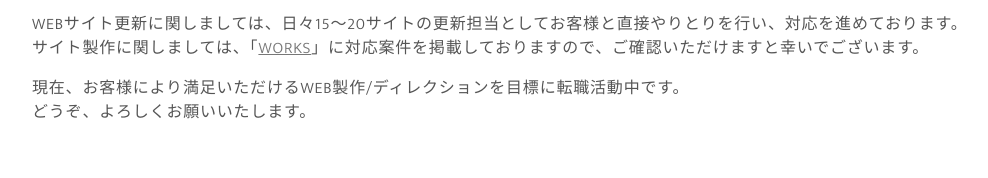
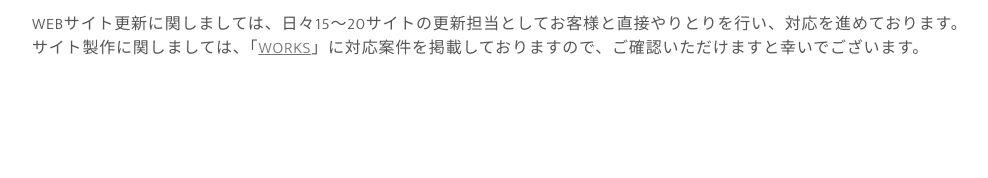
Before and after one commit to tomokaru/portfolio, a website: page index.html in a window 1280 px wide. Shown: the part 986-1164 px from the top of the page, without its empty margins (108-1096 px from the left). Drawn offline with nearby package versions, Linux system fonts and the light colour scheme.

Commit message:
[update]

```diff
--- a/index.html
+++ b/index.html
@@ -125,10 +125,6 @@
           <p class="bl_txt smooth">
             WEBサイト更新に関しましては、日々15〜20サイトの更新担当としてお客様と直接やりとりを行い、対応を進めております。<br>
             サイト製作に関しましては、「<a class="bl_link" href="#works">WORKS</a>」に対応案件を掲載しておりますので、ご確認いただけますと幸いでございます。
-          </p>
-          <p class="bl_txt">
-            現在、お客様により満足いただけるWEB製作/ディレクションを目標に転職活動中です。<br>
-            どうぞ、よろしくお願いいたします。
           </p>
         </div>
       </div>
```
